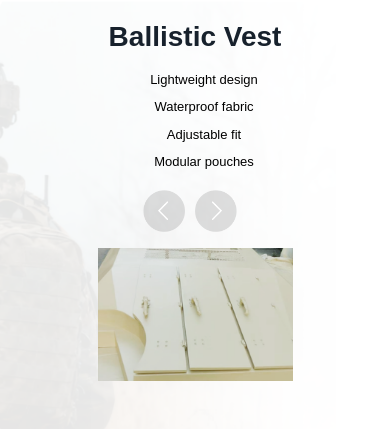
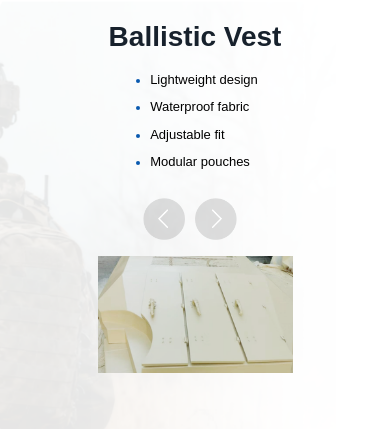
Before and after one commit to Mojie-Wang/carefull, a Vue app: page /product-center in a window 390 px wide. Shown: the part 549-978 px from the top of the page. Built offline with nearby package versions, Linux system fonts and the light colour scheme.

Commit message:
优化移动端产品详情页

```diff
--- a/src/pages/ProductCenterPage.vue
+++ b/src/pages/ProductCenterPage.vue
@@ -46,11 +46,13 @@
           </ul>
           <div class="showcase-nav">
             <img
+              class="prev"
               @click="prevShowcase"
               src="@/assets/product/arrowLeft.png"
               alt="Previous"
             />
             <img
+              class="next"
               @click="nextShowcase"
               src="@/assets/product/arrowRight.png"
               alt="Next"
@@ -403,7 +405,7 @@ const nextShowcase = () => {
             margin-bottom: 8px;
             color: #000;
             font-size: 14px;
-
+            // list-style: none;
             &::marker {
               color: #0959af;
               font-size: 12px;
@@ -420,6 +422,17 @@ const nextShowcase = () => {
             height: 48px;
             cursor: pointer;
             margin-right: 10px;
+            transition: transform 0.2s ease;
+          }
+          .prev {
+            &:hover {
+              transform: scale(1.1);
+            }
+          }
+          .next {
+            &:hover {
+              transform: scale(1.1);
+            }
           }
         }
       }
@@ -618,18 +631,30 @@ const nextShowcase = () => {
         left: 50%;
         transform: translateX(-50%);
         width: var(--container);
-        padding: 28px 0;
+        padding: 28px 0 14px;
         flex-direction: column;
         align-items: flex-start;
         justify-content: flex-start;
         gap: 28px;
-
+        .showcase-nav {
+          justify-content: center;
+        }
         .showcase-left {
           width: 100%;
           margin-right: 0;
+          text-align: center;
 
           h2 {
             margin: 0 0 12px;
+          }
+
+          ul {
+            display: inline-block;
+            margin: 0 auto;
+            padding-left: 18px;
+            max-width: 100%;
+            text-align: left;
+            list-style-position: outside;
           }
         }
 
@@ -640,9 +665,9 @@ const nextShowcase = () => {
 
           img {
             width: 100%;
-            aspect-ratio: 986 / 675;
-            max-height: 260px;
-            object-fit: cover;
+            // aspect-ratio: 986 / 675;
+            // max-height: 260px;
+            // object-fit: cover;
           }
         }
       }
@@ -770,9 +795,18 @@ const nextShowcase = () => {
             font-size: 28px;
           }
 
+          ul {
+            display: inline-block;
+            margin: 0 auto;
+            padding-left: 18px;
+            max-width: 100%;
+            text-align: left;
+            list-style-position: outside;
+          }
+
           ul li {
             font-size: 13px;
-            list-style: none;
+            // list-style: none;
           }
 
           .showcase-nav {
```
